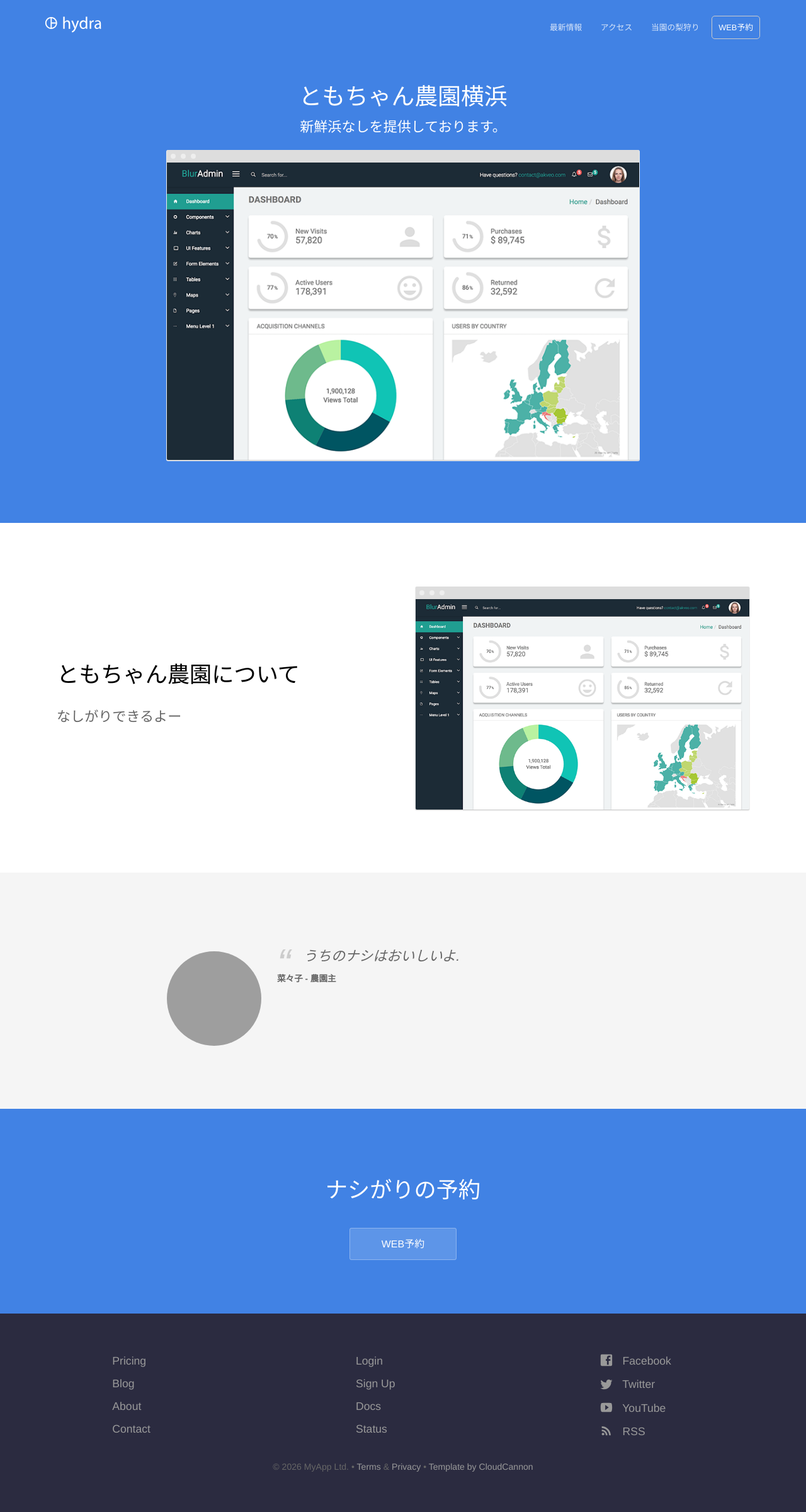
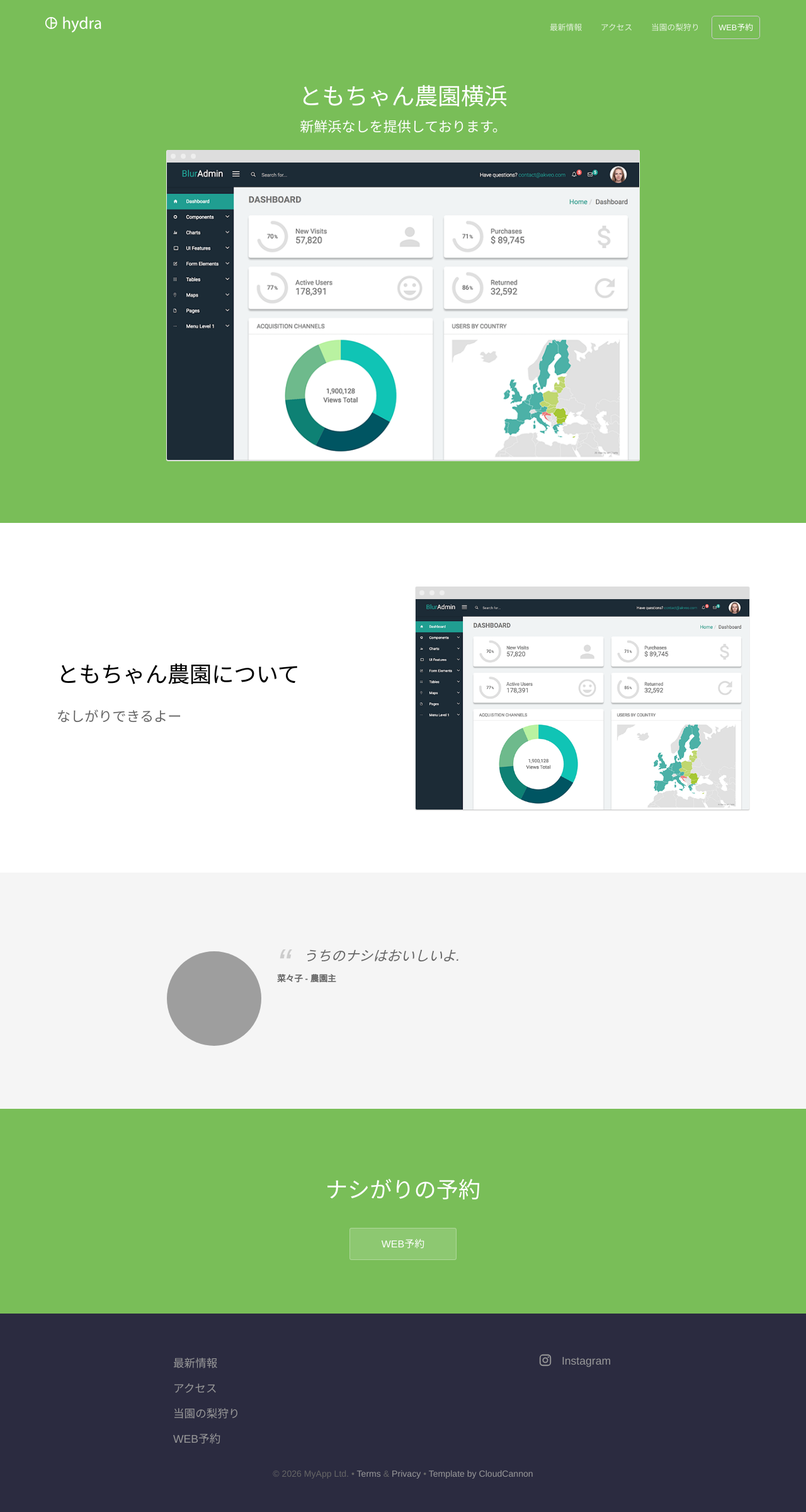
Before and after one commit to johannesnicolaus/nashi_nouen, a Jekyll site: the page built from index.html, in a window 1280 px wide. Shown: the whole page at 63% size. Built offline with Jekyll 4.4.1, drawn with Linux system fonts in a browser that asks for light colours; grey boxes are pictures that could not be loaded.

Commit message:
new updates
new updates

```diff
--- a/_data/footer.yml
+++ b/_data/footer.yml
@@ -1,39 +1,21 @@
 - links:
-  - name: Pricing
+  - name: 最新情報
+    link: /blog/
+    new_window: false
+    highlight: false
+  - name: アクセス
+    link: /contact/
+    new_window: false
+    highlight: false
+  - name: 当園の梨狩り
     link: /pricing/
-  - name: Blog
-    link: /blog/
-  - name: About
-    link: /about/
-  - name: Contact
-    link: /contact/
+    new_window: false
+    highlight: false
+  - name: WEB予約
+    link: /
+    highlight: true
 - links:
-  - name: Login
-    link: /
+  - name: Instagram
+    link: https://youtube.com/cloudcannon/
+    social_icon: Instagram
     new_window: true
-  - name: Sign Up
-    link: /
-    new_window: true
-  - name: Docs
-    link: /
-    new_window: true
-  - name: Status
-    link: /
-    new_window: true
-- links:
-  - name: Facebook
-    link: https://facebook.com/cloudcannon/
-    new_window: true
-    social_icon: Facebook
-  - name: Twitter
-    link: https://twitter.com/cloudcannon/
-    social_icon: Twitter
-    new_window: true
-  - name: YouTube
-    link: https://youtube.com/cloudcannon/
-    social_icon: YouTube
-    new_window: true
-  - name: RSS
-    link: /feed.xml
-    social_icon: RSS
-    new_window: false
--- a/_sass/variables.scss
+++ b/_sass/variables.scss
@@ -1,5 +1,5 @@
-$brand-color: #4182e4;
-$secondary-brand-color: #4182e4;
+$brand-color: #79BE58;
+$secondary-brand-color: #79BE58;
 $middle-gradient-color: mix($brand-color, $secondary-brand-color, 95%);
 
 // Breakpoints
```
Also changed, not shown: images/_screenshot.png (deleted).
